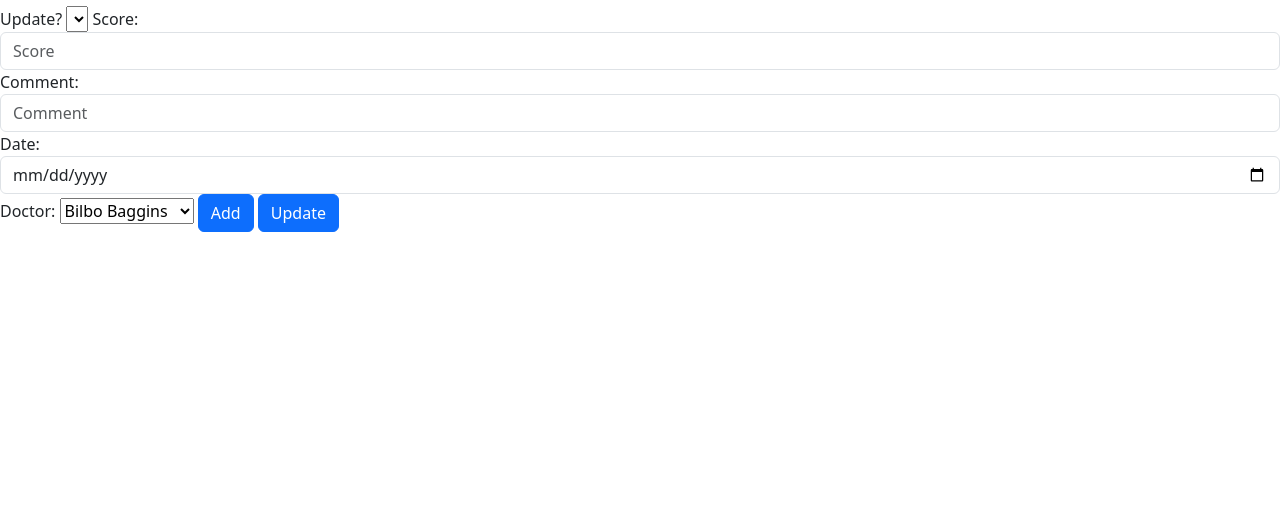
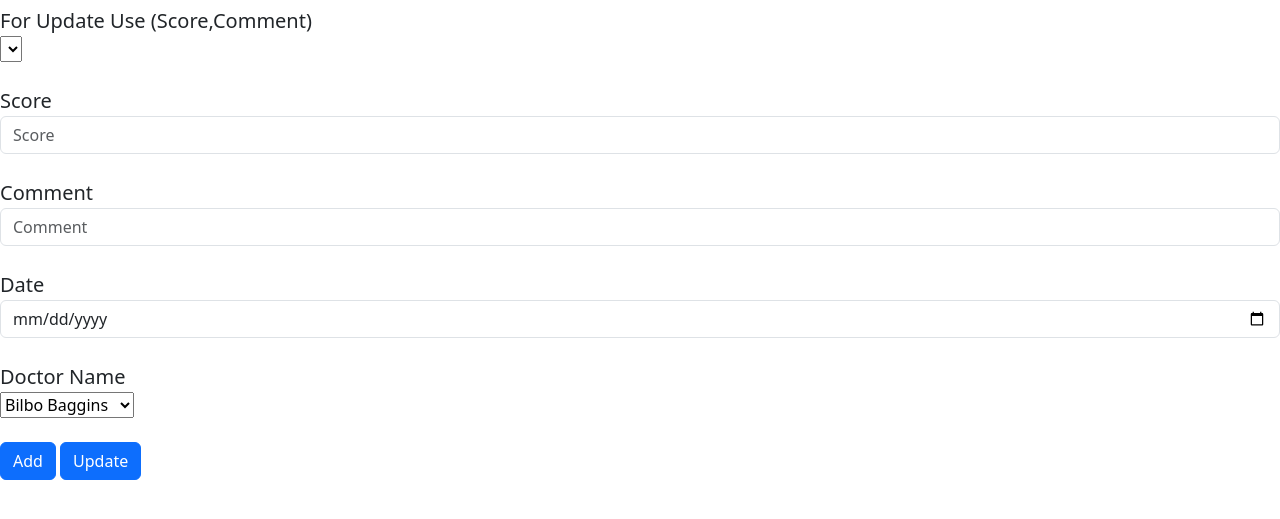
Before and after one commit to vivelaviet/RateMyDoctor, a PHP site: page /addratings.php in a window 1280 px wide. Shown: the part 258-777 px from the top of the page. Run offline with PHP 8.4, Linux system fonts and the light colour scheme; data comes from the database, SQL or seed files in the repository; data that the repository does not hold is empty.

Commit message:
Add files via upload

```diff
--- a/addratings.php
+++ b/addratings.php
@@ -17,7 +17,7 @@
 <body>
     <h1>Add/Update Ratings</h1>
     <form action="<?php echo htmlspecialchars($_SERVER["PHP_SELF"]);?>"  method="post">
-        <label>Update?</label>
+        <label style= "font-size: 20px;">For Update Use (Score,Comment)</label> <br />
         <?php
         include_once 'db.php';
         $sql = "SELECT * FROM ratings";
@@ -28,14 +28,13 @@
         }
         echo "</select>";
         ?>
-        <label>Score:</label>
+        <br /><br /><label style= "font-size: 20px;">Score</label> <br />
         <input type="number" class="form-control" name="score" placeholder="Score">
-        <label>Comment:</label>
+        <br /><label style= "font-size: 20px;">Comment</label> <br />
         <input type="text" class="form-control" name="comment" placeholder="Comment">
-        <label>Date:</label>
-        <input type="date" class="form-control" name="date" placeholder="Date">
-
-        <label>Doctor:</label>
+        <br /><label style= "font-size: 20px;">Date</label> <br />
+        <input type="date" class="form-control" name="date" placeholder="Date"> <br />
+        <label style= "font-size: 20px;">Doctor Name</label> <br />
         <?php
         include_once 'db.php';
         $sql = "SELECT * FROM doctor";
@@ -47,10 +46,9 @@
         echo "</select>";
         ?>
 
-        <button type="submit" class="btn btn-primary" name="add" value="Add">Add</button>
+        <br /><br /><button type="submit" class="btn btn-primary" name="add" value="Add">Add</button>
         <button type="update" class="btn btn-primary" name="update" value="Update">Update</button>
     </form>
-
     <?php
     include_once 'db.php';
     $successMessage = "";
```
